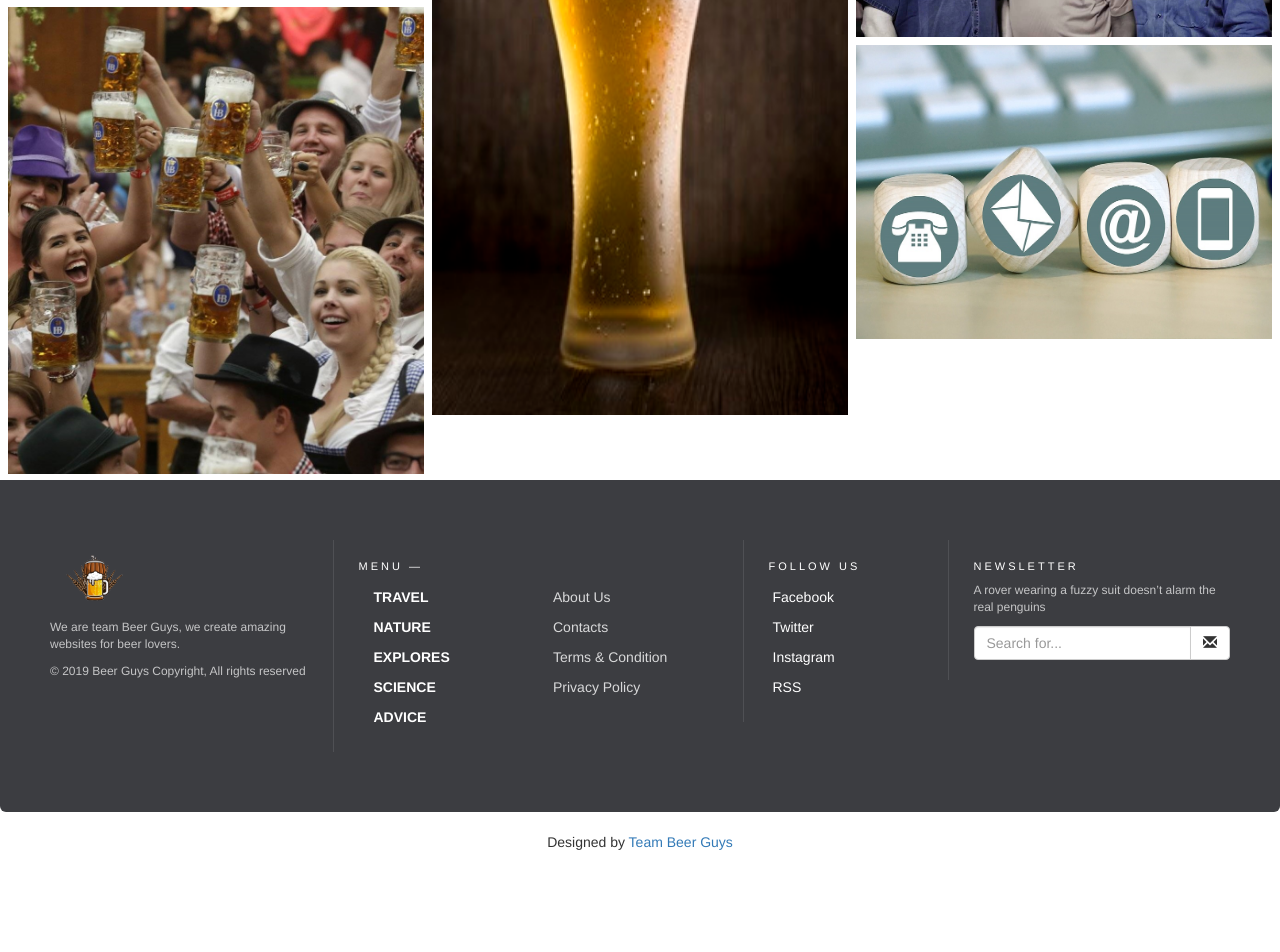
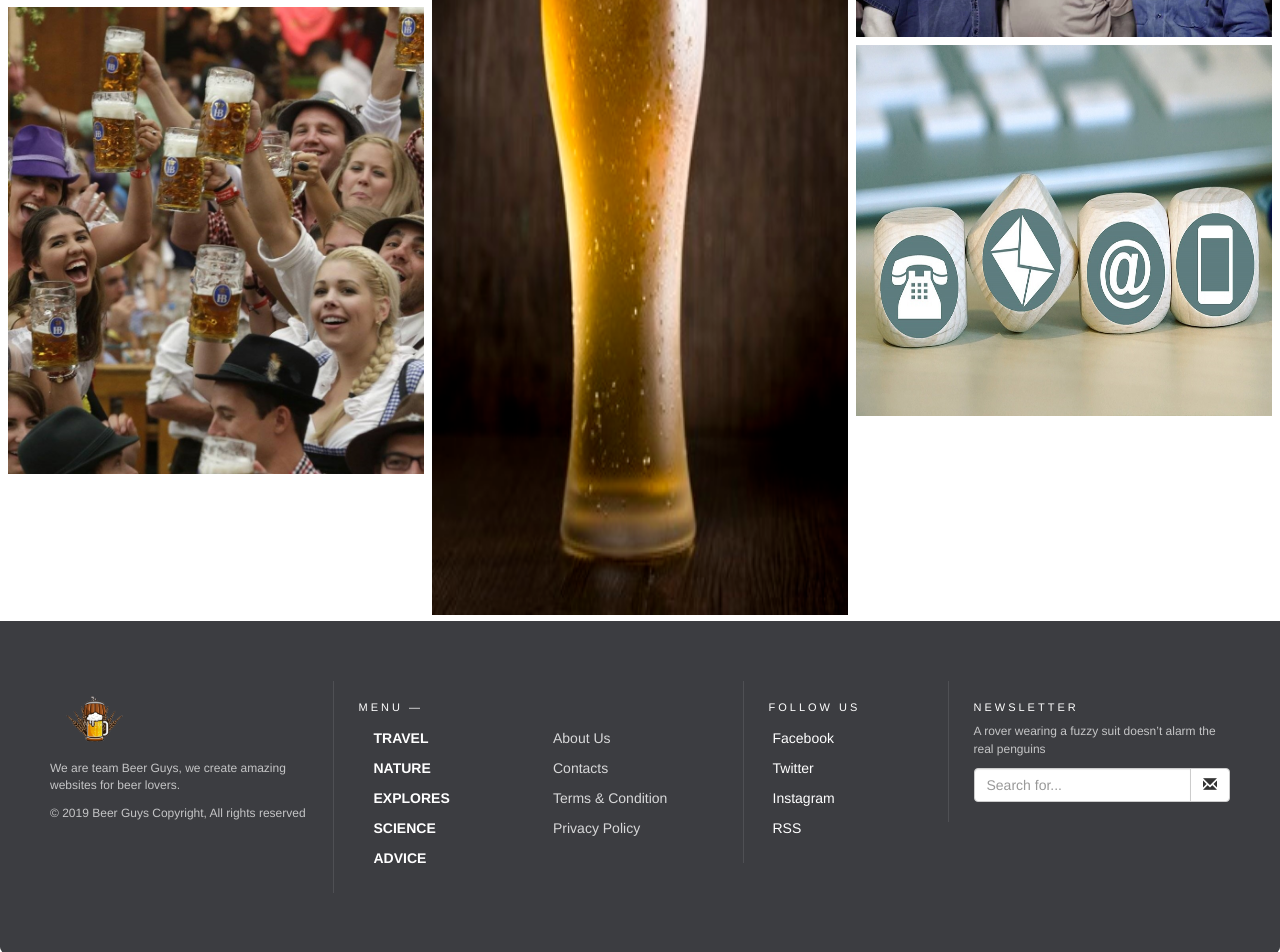
Before and after one commit to lolthoi/the-guys-colour-life-more-beautiful-and-brighter, a PHP site: page / in a window 1280 px wide. Shown: the part 1690-2642 px from the top of the page. Before the commit the page ends 2540 px from the top, so only its background shows below. Run offline with PHP 8.4, Linux system fonts and the light colour scheme; some libraries are stand-ins or nearby versions.

```diff
--- a/css/style.css
+++ b/css/style.css
@@ -266,10 +266,10 @@ body .home {
     width: 100%;
 }
 #nutrition{
-    height: 779px;
+    height: 979px;
 }
 #contact{
-    height: 294px;
+    height: 371px;
 }
 
 /* Responsive layout - makes a two column-layout instead of four columns */
```
